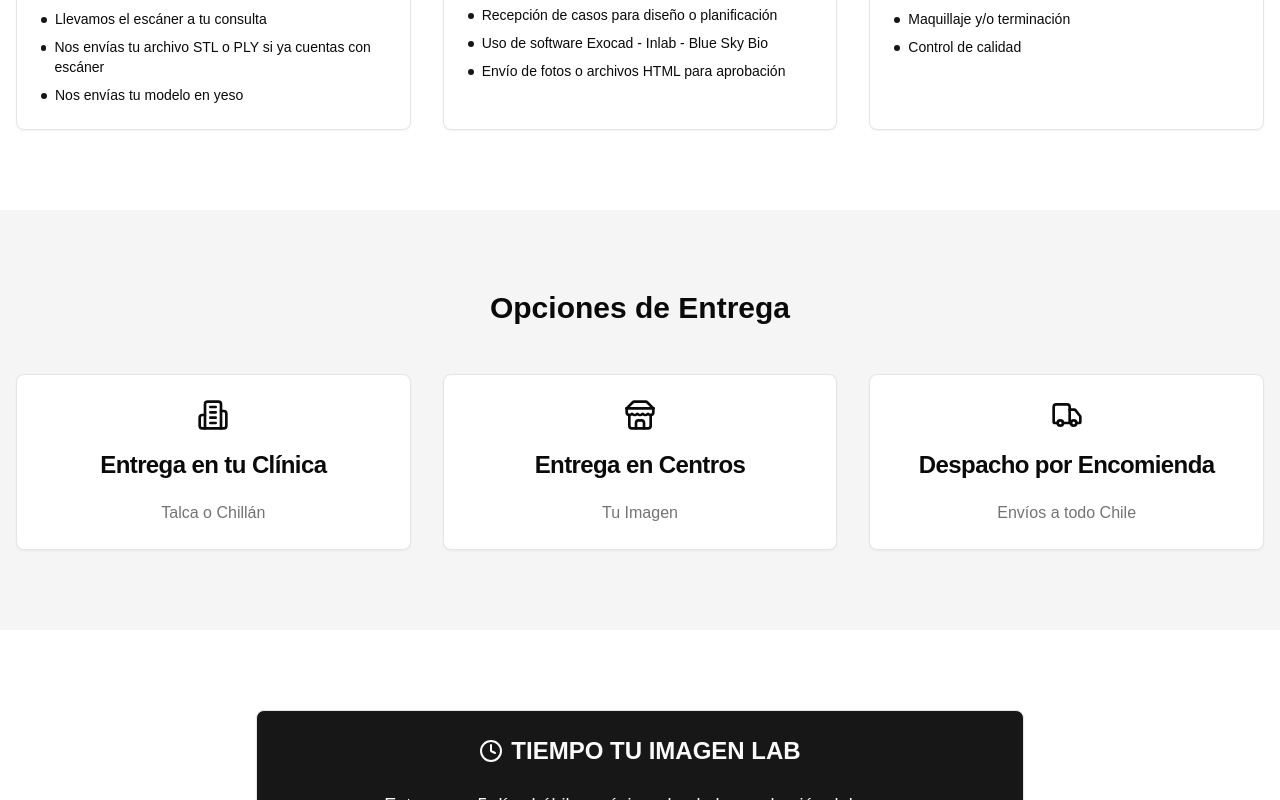
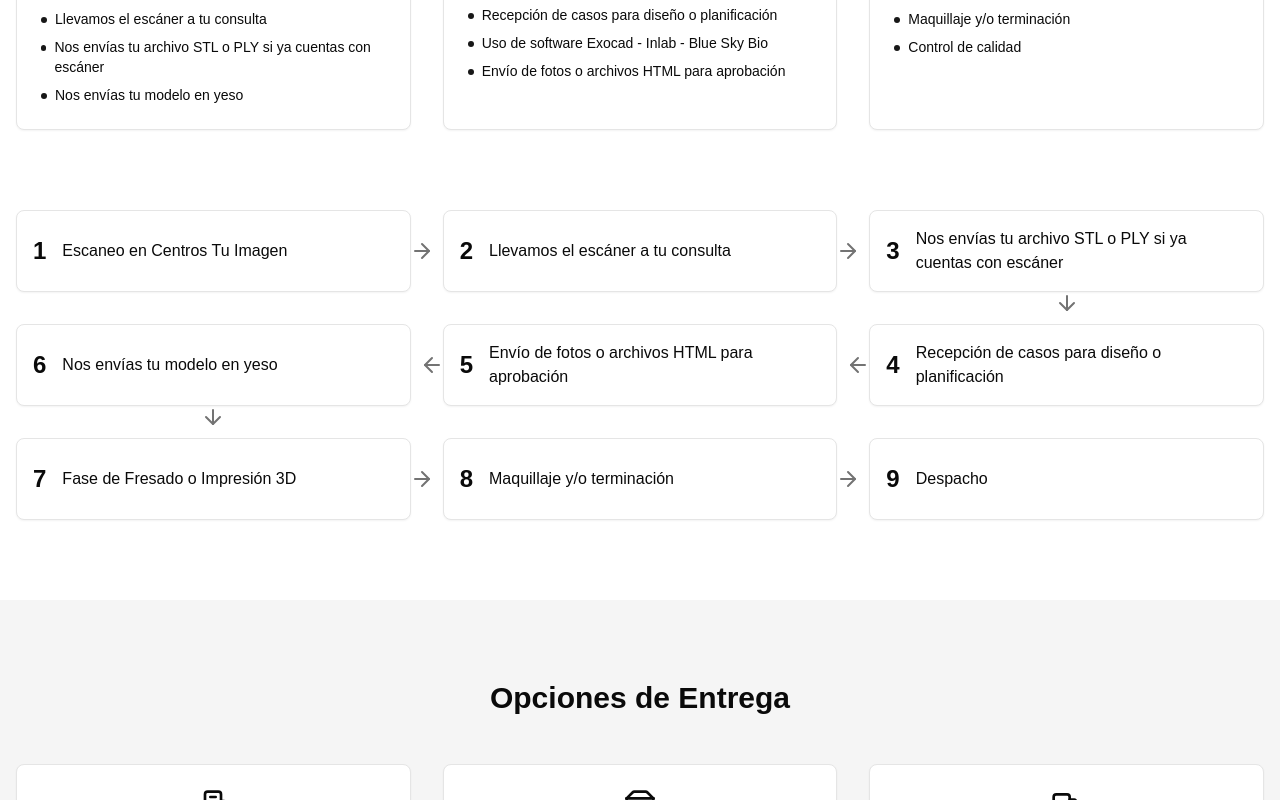
Before and after one commit to JohanTAP/tuimagenlab-next, a Next.js app: page /como-trabajamos in a window 1280 px wide. Shown: the part 630-1430 px from the top of the page. Built offline with nearby package versions, Linux system fonts and the light colour scheme.

Commit message:
Agregar componente WorkflowDiagram a la página "Cómo Trabajamos" para visualizar el flujo de trabajo

```diff
--- /dev/null
+++ b/src/app/como-trabajamos/components/workflow-diagram.tsx
@@ -0,0 +1,91 @@
+"use client"
+
+import React, { useState, useEffect } from "react"
+import { Container } from "@/components/ui/container"
+import { Card, CardContent } from "@/components/ui/card"
+import { ArrowRight, ArrowDown, ArrowLeft } from "lucide-react"
+
+// Orden personalizado del flujo
+const workflowSteps = [
+    { number: 1, text: "Escaneo en Centros Tu Imagen" },
+    { number: 2, text: "Llevamos el escáner a tu consulta" },
+    { number: 3, text: "Nos envías tu archivo STL o PLY si ya cuentas con escáner" },
+    { number: 6, text: "Nos envías tu modelo en yeso" },
+    { number: 5, text: "Envío de fotos o archivos HTML para aprobación" },
+    { number: 4, text: "Recepción de casos para diseño o planificación" },
+    { number: 7, text: "Fase de Fresado o Impresión 3D" },
+    { number: 8, text: "Maquillaje y/o terminación" },
+    { number: 9, text: "Despacho" },
+]
+
+export function WorkflowDiagram ()
+{
+    const [ isMobile, setIsMobile ] = useState( false )
+
+    useEffect( () =>
+    {
+        const checkScreen = () =>
+        {
+            setIsMobile( window.innerWidth < 768 )
+        }
+        checkScreen()
+        window.addEventListener( "resize", checkScreen )
+        return () =>
+        {
+            window.removeEventListener( "resize", checkScreen )
+        }
+    }, [] )
+
+    return (
+        <section className="pb-20">
+            <Container>
+                <div className="grid gap-8 grid-cols-1 md:grid-cols-3 md:grid-rows-3">
+                    { workflowSteps.map( ( step, index ) =>
+                    {
+                        const col = index % 3
+
+                        return (
+                            <Card
+                                key={ index }
+                                className={ `relative flex items-center transition-all duration-300 hover:scale-105 hover:shadow-lg ${ isMobile ? 'h-24' : '' }` }
+                            >
+                                <CardContent className="flex items-center p-4">
+                                    <span className="text-2xl font-bold mr-4">{ step.number }</span>
+                                    <p>{ step.text }</p>
+
+                                    { index < workflowSteps.length - 1 && (
+                                        <>
+                                            { isMobile ? (
+                                                <ArrowDown
+                                                    className="absolute z-10 -bottom-6 left-1/2 transform -translate-x-1/2 text-muted-foreground"
+                                                />
+                                            ) : (
+                                                step.number === 4 || step.number === 5 ? (
+                                                    <ArrowLeft
+                                                        className="absolute z-10 -left-6 top-1/2 transform -translate-y-1/2 text-muted-foreground"
+                                                    />
+                                                ) : step.number === 6 ? (
+                                                    <ArrowDown
+                                                        className="absolute z-10 -bottom-6 left-1/2 transform -translate-x-1/2 text-muted-foreground"
+                                                    />
+                                                ) : col < 2 ? (
+                                                    <ArrowRight
+                                                        className="absolute z-10 -right-6 top-1/2 transform -translate-y-1/2 text-muted-foreground"
+                                                    />
+                                                ) : (
+                                                    <ArrowDown
+                                                        className="absolute z-10 -bottom-6 left-1/2 transform -translate-x-1/2 text-muted-foreground"
+                                                    />
+                                                )
+                                            ) }
+                                        </>
+                                    ) }
+                                </CardContent>
+                            </Card>
+                        )
+                    } ) }
+                </div>
+            </Container>
+        </section>
+    )
+}
--- a/src/app/como-trabajamos/page.tsx
+++ b/src/app/como-trabajamos/page.tsx
@@ -3,6 +3,7 @@ import { WorkflowHero } from "./components/workflow-hero"
 import { WorkflowSteps } from "./components/workflow-steps"
 import { WorkflowDelivery } from "./components/workflow-delivery"
 import { WorkflowTimeline } from "./components/workflow-timeline"
+import { WorkflowDiagram } from "./components/workflow-diagram"
 
 export const metadata: Metadata = {
     title: "Cómo Trabajamos | Tu Imagen Lab",
@@ -15,6 +16,7 @@ export default function HowWeWorkPage ()
         <main className="min-h-screen bg-background pb-16">
             <WorkflowHero />
             <WorkflowSteps />
+            <WorkflowDiagram />
             <WorkflowDelivery />
             <WorkflowTimeline />
         </main>
```
